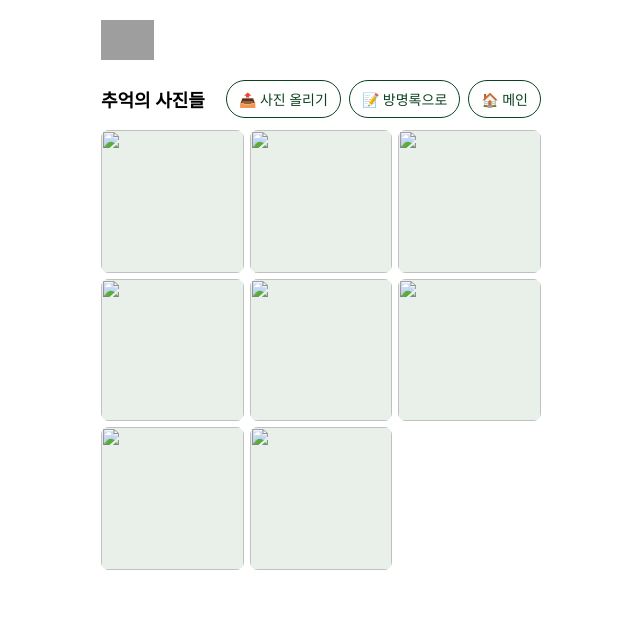
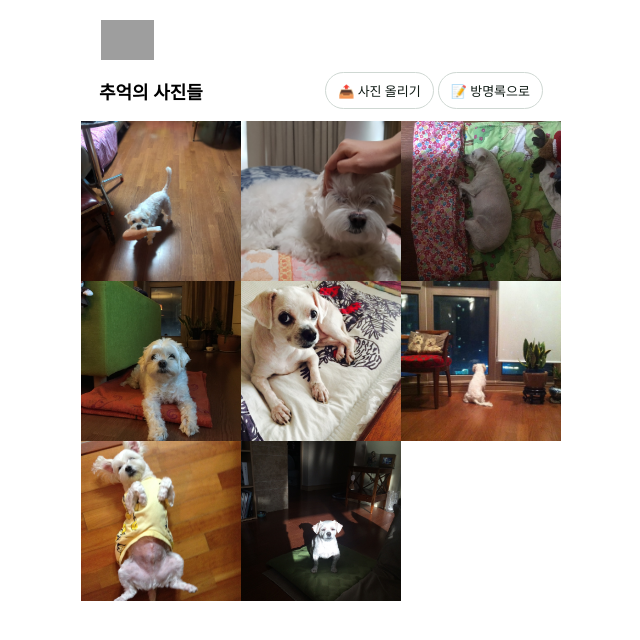
Before and after one commit to juuu1214/garu-memorial, a Flask app: page /gallery in a window 1280 px wide. Shown: the top 640 px of the page, without its empty margins (319-959 px from the left). Run offline with Flask 3, Linux system fonts and the light colour scheme; grey boxes are pictures that could not be loaded.

Commit message:
갤러리 그리드 수정

```diff
--- a/templates/gallery.html
+++ b/templates/gallery.html
@@ -1,57 +1,61 @@
 {% extends "_base.html" %}
 {% block content %}
-
-<style>
-  .ig-wrap { max-width: 980px; margin: 0 auto; padding: 0 20px; }
-  .ig-head {
-    display:flex; align-items:center; justify-content:space-between;
-    margin: 20px 0 12px;
-  }
-  .ig-title { font-weight: 800; font-size: 18px; }
-  .ig-actions { display:flex; gap:8px; }
-  .btn-chip {
-    display:inline-flex; align-items:center; gap:6px;
-    padding:8px 12px; border-radius:999px; border:1px solid #0d4221;
-    color:#0d4221; text-decoration:none; font-size:14px;
-  }
-  .btn-chip:hover { background:#0d4221; color:#fff; }
-
-  /* 인스타 그리드 */
-  .ig-grid {
-    display: grid;
-    grid-template-columns: repeat(3, 1fr);
-    gap: 6px;
-  }
-  @media (max-width: 680px) {
-    .ig-grid { grid-template-columns: repeat(3, 1fr); gap: 4px; }
-  }
-
-  /* 1:1 정사각형 칸 */
-  .ig-cell {
-    position: relative;
-    width: 100%;
-    aspect-ratio: 1 / 1;            /* 정사각형 */
-    border-radius: 8px;
-    overflow: hidden;
-    background: #e9efe9;
-  }
-  .ig-img {
-    width: 100%; height: 100%;
-    object-fit: cover;               /* 크롭해서 꽉 채우기 */
-    display: block;
-    transition: transform .2s ease;
-  }
-  .ig-cell:hover .ig-img { transform: scale(1.02); }
-
-  .ig-empty {
-    text-align:center; color:#666; font-size:14px; padding:24px 0;
-  }
-</style>
 
 <div class="container-narrow">
   <div class="topbar">
     <img class="logo-green" src="/static/logo.svg" alt="logo">
   </div>
+
+  <style>
+    /* 기본 레이아웃 */
+    .ig-wrap { padding: 0; margin: 0; }
+    .ig-head {
+      display:flex; align-items:center; justify-content:space-between;
+      padding: 12px 18px;
+    }
+    .ig-title { font-size:18px; font-weight:700; }
+    .btn-chip {
+      display:inline-flex; align-items:center; gap:6px;
+      padding:8px 12px; border:1px solid #cfd8d3; border-radius:999px;
+      font-size:13px; background:#fff; text-decoration:none; color:#0f1a14;
+    }
+
+    /* 🧩 무간격 1:1 정사각형 그리드 */
+    .ig-grid {
+      display: grid;
+      grid-template-columns: repeat(auto-fill, minmax(33.333%, 1fr));
+      gap: 0;                 /* ✅ 간격 완전 제거 */
+      margin: 0;
+      padding: 0;
+    }
+
+    .ig-item {
+      position: relative;
+      width: 100%;
+      aspect-ratio: 1 / 1;   /* ✅ 정사각형 유지 */
+      overflow: hidden;
+      background: #000;       /* 로딩 전 빈 공간 대비 */
+    }
+
+    .ig-item img {
+      width: 100%;
+      height: 100%;
+      object-fit: cover;     /* ✅ 사진이 꽉 차도록 */
+      display: block;
+    }
+
+    .ig-empty {
+      text-align:center; color:#486055;
+      background:#f5f7f6; border-radius:12px;
+      padding:24px; margin:20px auto;
+    }
+
+    @media (max-width: 520px) {
+      .ig-grid {
+        grid-template-columns: repeat(3, 1fr);
+      }
+    }
+  </style>
 
   <div class="ig-wrap">
     <div class="ig-head">
@@ -59,30 +63,22 @@
       <div class="ig-actions">
         <a class="btn-chip" href="{{ url_for('gallery_upload') }}">📤 사진 올리기</a>
         <a class="btn-chip" href="{{ url_for('guest_list') }}">📝 방명록으로</a>
-        <a class="btn-chip" href="{{ url_for('index') }}">🏠 메인</a>
       </div>
     </div>
 
-    {% with messages = get_flashed_messages() %}
-      {% if messages %}
-        <div class="mt-3" style="color:#0d4221;">
-          {% for msg in messages %}
-            <div>{{ msg }}</div>
-          {% endfor %}
-        </div>
-      {% endif %}
-    {% endwith %}
-
     {% if images and images|length > 0 %}
       <div class="ig-grid">
-        {% for img in images %}
-          <div class="ig-cell">
-            <img class="ig-img" src="{{ img.url }}" alt="{{ img.name }}">
+        {% for src in images %}
+          <div class="ig-item">
+            <img src="{{ src }}" alt="추억 사진" loading="lazy">
           </div>
         {% endfor %}
       </div>
     {% else %}
-      <div class="ig-empty">아직 사진이 없어요. 첫 사진을 업로드해 주세요! 😊</div>
+      <div class="ig-empty">
+        아직 사진이 없어요.<br>
+        <a class="btn-chip mt8" href="{{ url_for('gallery_upload') }}">📤 첫 사진 올리기</a>
+      </div>
     {% endif %}
   </div>
 </div>
```
